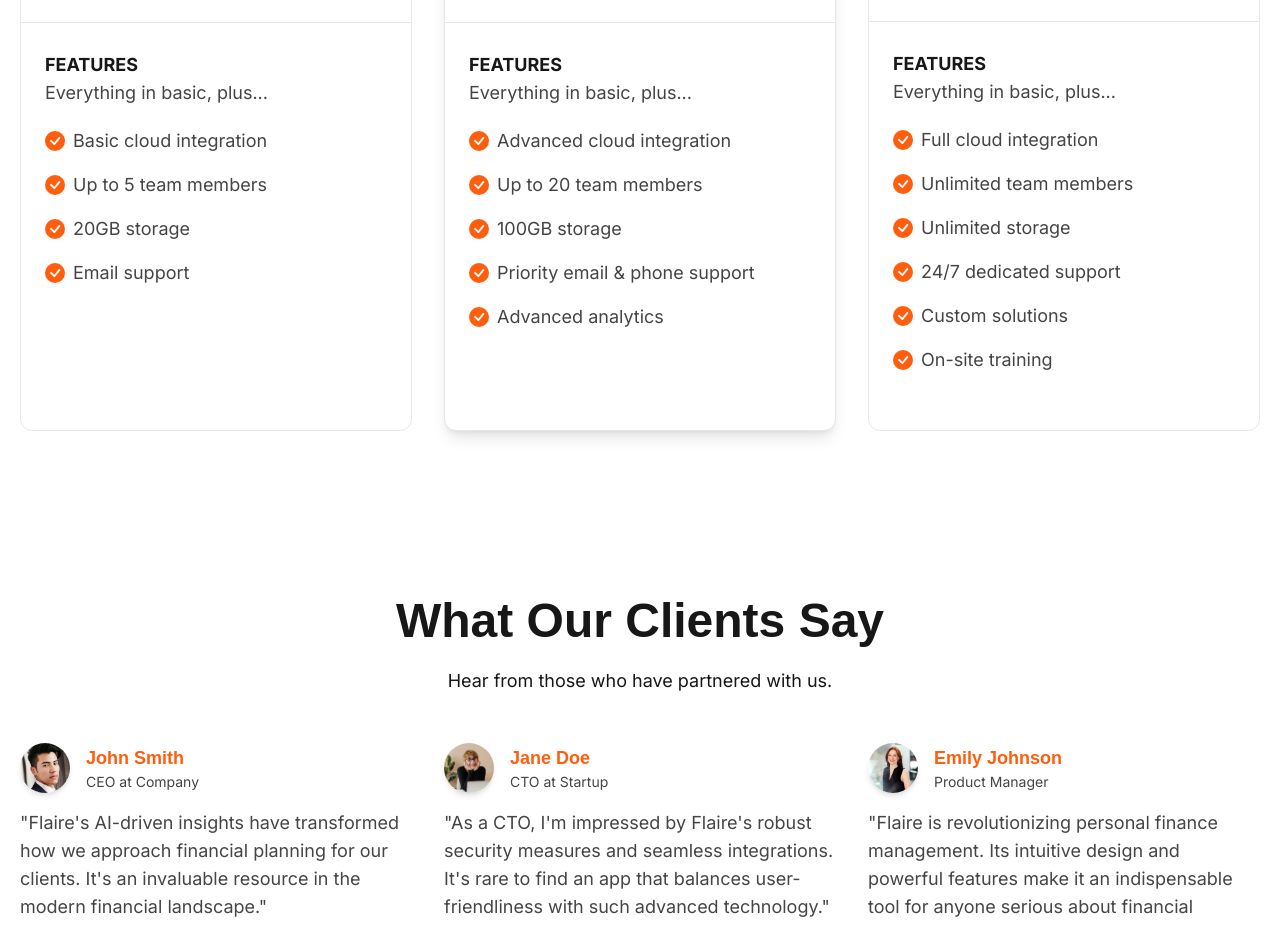
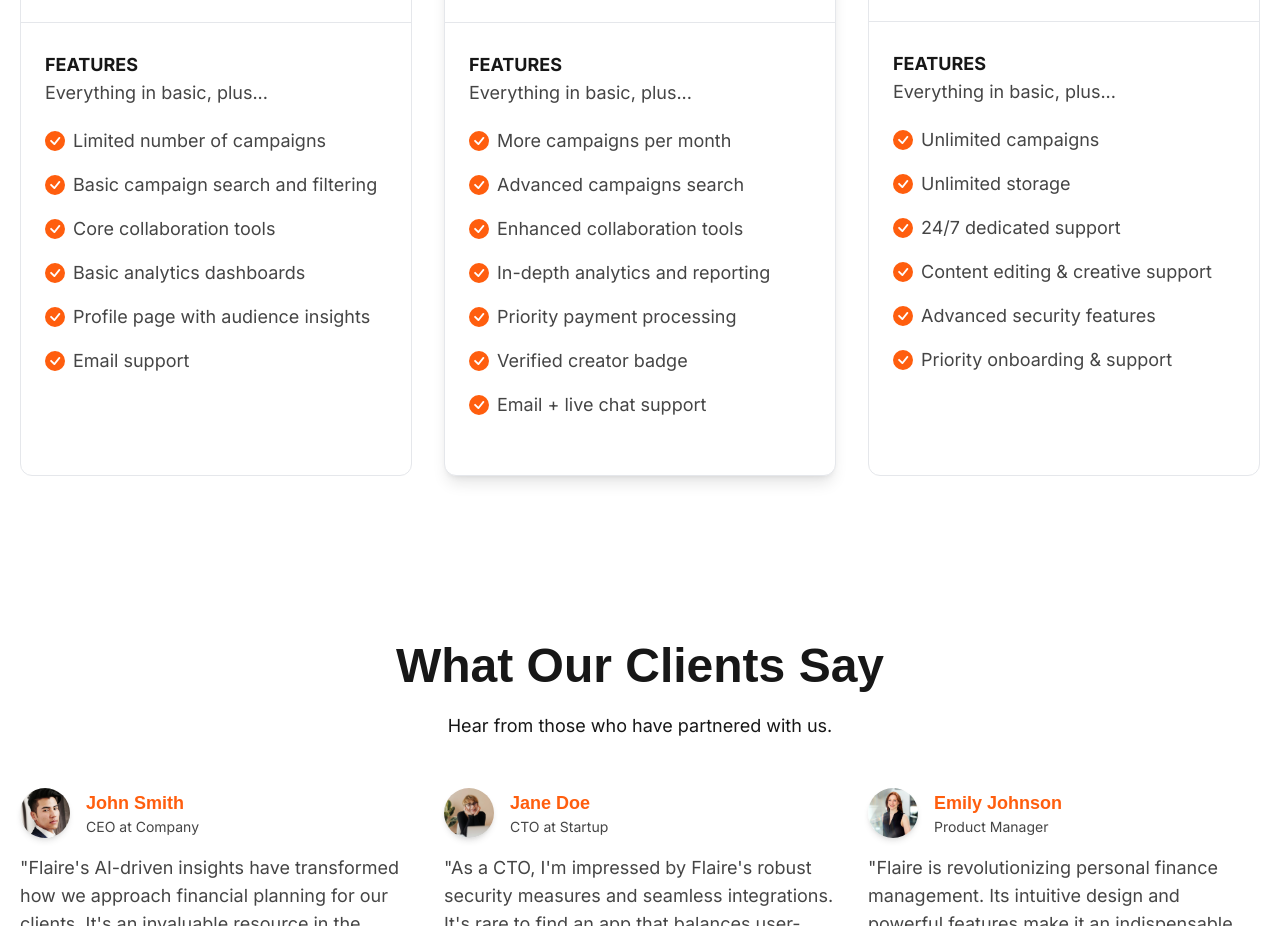
Before and after one commit to astriv-solutions/flaire-web, a Next.js app: page / in a window 1280 px wide. Shown: the part 4180-5106 px from the top of the page. Built offline with nearby package versions, Linux system fonts and the light colour scheme.

Commit message:
refactor: Update pricing tiers with new features

```diff
--- a/src/data/pricing.ts
+++ b/src/data/pricing.ts
@@ -1,13 +1,15 @@
-import { IPricing } from "@/types";
+import { IPricing } from '@/types';
 
 export const tiers: IPricing[] = [
   {
     name: 'Starter',
     price: 29,
     features: [
-            'Basic cloud integration',
-            'Up to 5 team members',
-            '20GB storage',
+      'Limited number of campaigns',
+      'Basic campaign search and filtering',
+      'Core collaboration tools',
+      'Basic analytics dashboards',
+      'Profile page with audience insights',
       'Email support',
     ],
   },
@@ -15,23 +17,25 @@
     name: 'Pro',
     price: 99,
     features: [
-            'Advanced cloud integration',
-            'Up to 20 team members',
-            '100GB storage',
-            'Priority email & phone support',
-            'Advanced analytics',
+      'More campaigns per month',
+      'Advanced campaigns search',
+      'Enhanced collaboration tools',
+      'In-depth analytics and reporting',
+      'Priority payment processing',
+      'Verified creator badge',
+      'Email + live chat support',
     ],
   },
   {
     name: 'Enterprise',
     price: 'Custom',
     features: [
-            'Full cloud integration',
-            'Unlimited team members',
+      'Unlimited campaigns',
       'Unlimited storage',
       '24/7 dedicated support',
-            'Custom solutions',
-            'On-site training',
+      'Content editing & creative support',
+      'Advanced security features',
+      'Priority onboarding & support',
     ],
   },
-]
+];
```
Lines whose indentation alone changed are shown as unchanged.
